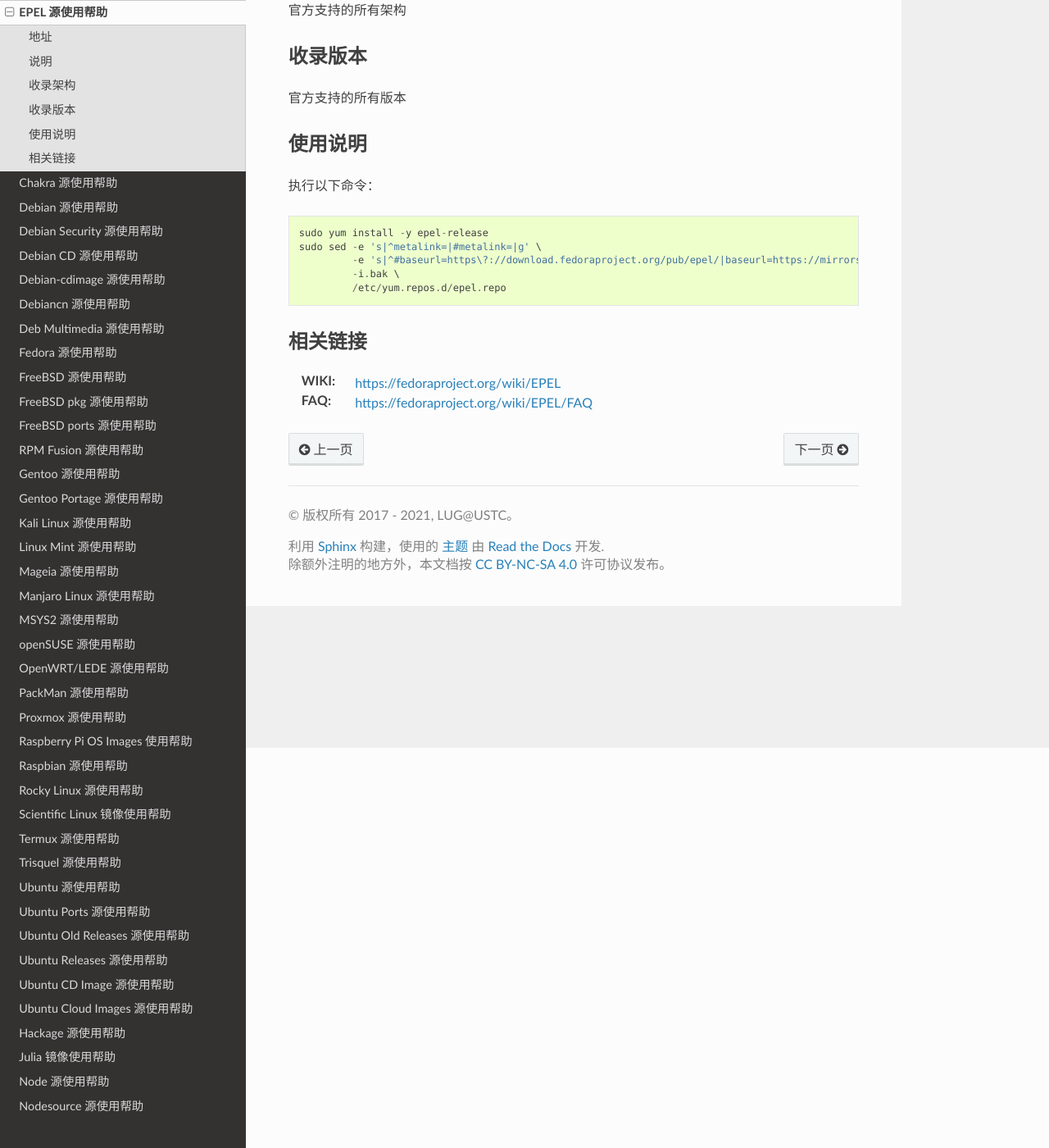
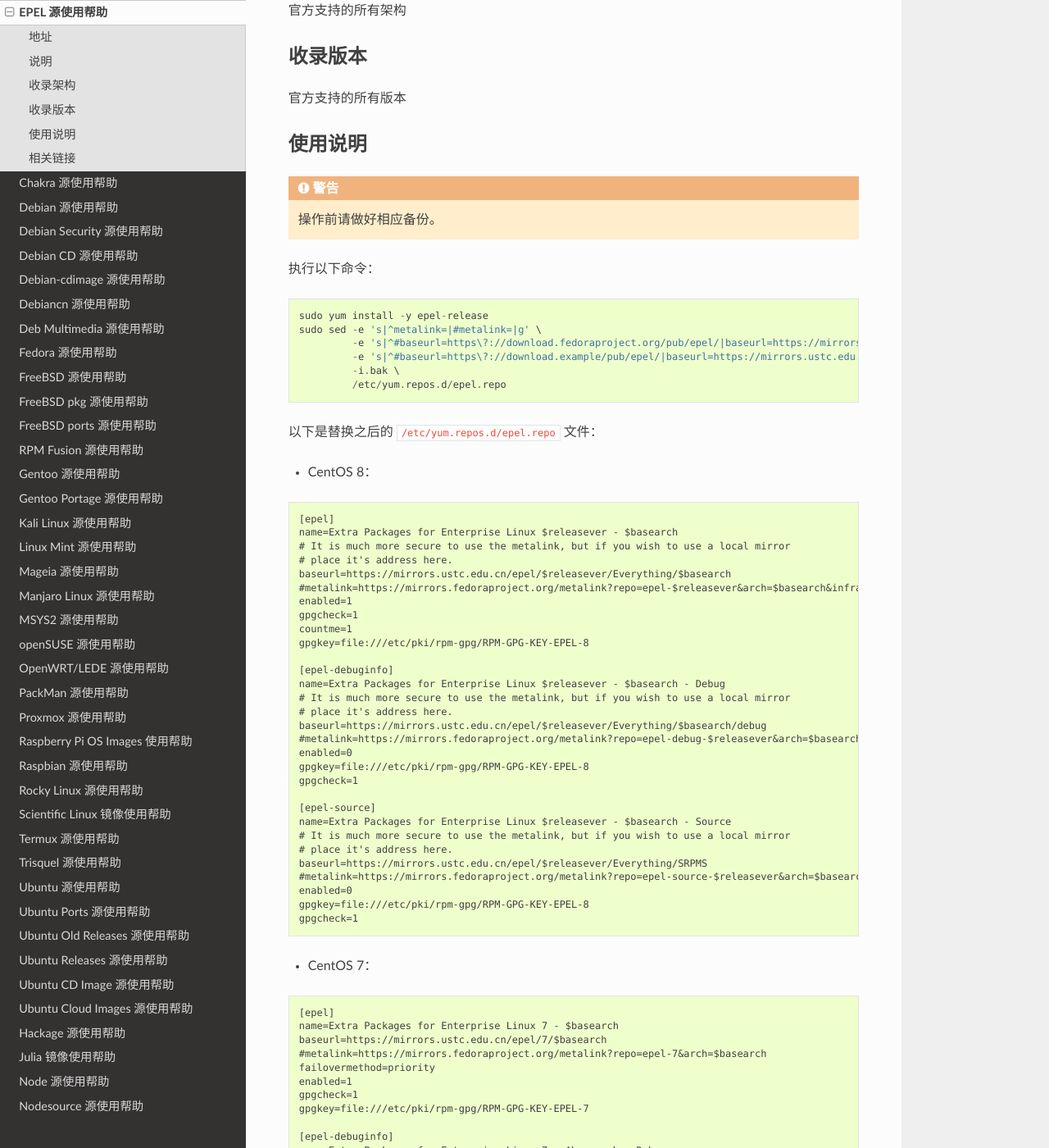
Before and after one commit to ustclug/mirrorhelp, a Sphinx documentation site: the page built from source/epel.rst, in a window 1280 px wide and 1400 px high, scrolled down 488 px. Shown: the whole window at 82% size. Built offline with Sphinx 7.4.7 and the Read the Docs theme 2.0.0, drawn with Linux system fonts in a browser that asks for light colours; pages that are not in the unit, such as notebooks, are missing from menus; some of the changed text lies outside the part shown.

Commit message:
Add content about CentOS 8 in epel.rst

```diff
--- a/source/epel.rst
+++ b/source/epel.rst
@@ -27,6 +27,9 @@
 使用说明
 ========
 
+.. warning::
+    操作前请做好相应备份。
+
 执行以下命令：
 
 ::
@@ -34,8 +37,77 @@
   sudo yum install -y epel-release
   sudo sed -e 's|^metalink=|#metalink=|g' \
            -e 's|^#baseurl=https\?://download.fedoraproject.org/pub/epel/|baseurl=https://mirrors.ustc.edu.cn/epel/|g' \
+           -e 's|^#baseurl=https\?://download.example/pub/epel/|baseurl=https://mirrors.ustc.edu.cn/epel/|g' \
            -i.bak \
            /etc/yum.repos.d/epel.repo
+
+以下是替换之后的 :file:`/etc/yum.repos.d/epel.repo` 文件：
+
+* CentOS 8：
+
+::
+
+  [epel]
+  name=Extra Packages for Enterprise Linux $releasever - $basearch
+  # It is much more secure to use the metalink, but if you wish to use a local mirror
+  # place it's address here.
+  baseurl=https://mirrors.ustc.edu.cn/epel/$releasever/Everything/$basearch
+  #metalink=https://mirrors.fedoraproject.org/metalink?repo=epel-$releasever&arch=$basearch&infra=$infra&content=$contentdir
+  enabled=1
+  gpgcheck=1
+  countme=1
+  gpgkey=file:///etc/pki/rpm-gpg/RPM-GPG-KEY-EPEL-8
+
+  [epel-debuginfo]
+  name=Extra Packages for Enterprise Linux $releasever - $basearch - Debug
+  # It is much more secure to use the metalink, but if you wish to use a local mirror
+  # place it's address here.
+  baseurl=https://mirrors.ustc.edu.cn/epel/$releasever/Everything/$basearch/debug
+  #metalink=https://mirrors.fedoraproject.org/metalink?repo=epel-debug-$releasever&arch=$basearch&infra=$infra&content=$contentdir
+  enabled=0
+  gpgkey=file:///etc/pki/rpm-gpg/RPM-GPG-KEY-EPEL-8
+  gpgcheck=1
+
+  [epel-source]
+  name=Extra Packages for Enterprise Linux $releasever - $basearch - Source
+  # It is much more secure to use the metalink, but if you wish to use a local mirror
+  # place it's address here.
+  baseurl=https://mirrors.ustc.edu.cn/epel/$releasever/Everything/SRPMS
+  #metalink=https://mirrors.fedoraproject.org/metalink?repo=epel-source-$releasever&arch=$basearch&infra=$infra&content=$contentdir
+  enabled=0
+  gpgkey=file:///etc/pki/rpm-gpg/RPM-GPG-KEY-EPEL-8
+  gpgcheck=1
+
+* CentOS 7：
+
+::
+
+  [epel]
+  name=Extra Packages for Enterprise Linux 7 - $basearch
+  baseurl=https://mirrors.ustc.edu.cn/epel/7/$basearch
+  #metalink=https://mirrors.fedoraproject.org/metalink?repo=epel-7&arch=$basearch
+  failovermethod=priority
+  enabled=1
+  gpgcheck=1
+  gpgkey=file:///etc/pki/rpm-gpg/RPM-GPG-KEY-EPEL-7
+
+  [epel-debuginfo]
+  name=Extra Packages for Enterprise Linux 7 - $basearch - Debug
+  baseurl=https://mirrors.ustc.edu.cn/epel/7/$basearch/debug
+  #metalink=https://mirrors.fedoraproject.org/metalink?repo=epel-debug-7&arch=$basearch
+  failovermethod=priority
+  enabled=0
+  gpgkey=file:///etc/pki/rpm-gpg/RPM-GPG-KEY-EPEL-7
+  gpgcheck=1
+
+  [epel-source]
+  name=Extra Packages for Enterprise Linux 7 - $basearch - Source
+  baseurl=https://mirrors.ustc.edu.cn/epel/7/SRPMS
+  #metalink=https://mirrors.fedoraproject.org/metalink?repo=epel-source-7&arch=$basearch
+  failovermethod=priority
+  enabled=0
+  gpgkey=file:///etc/pki/rpm-gpg/RPM-GPG-KEY-EPEL-7
+  gpgcheck=1
 
 相关链接
 ========
```
